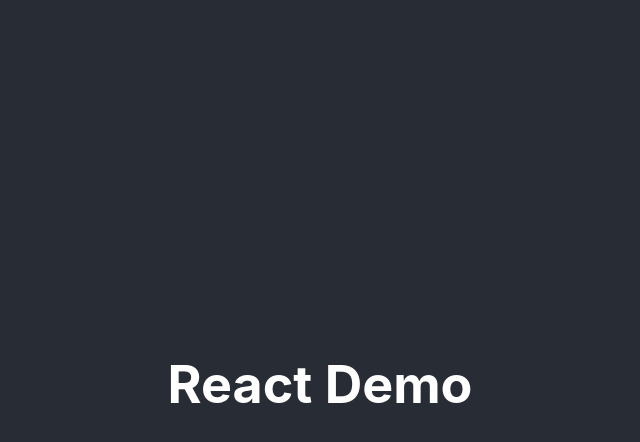
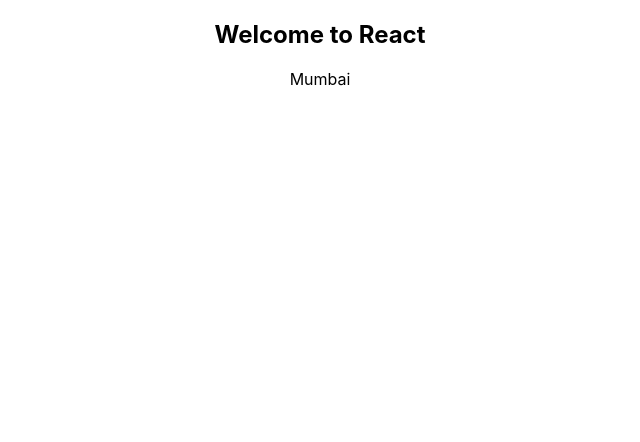
Before and after one commit to PankajBhakre/ReactDemoAPP, a React (Create React App) app in the folder demo/: page / in a window 1280 px wide. Shown: the top 442 px of the page, without its empty margins (320-960 px from the left). Built offline with nearby package versions, Linux system fonts and the light colour scheme.

Commit message:
State concept

```diff
--- a/demo/src/App.css
+++ b/demo/src/App.css
@@ -1,38 +1,3 @@
 .App {
   text-align: center;
 }
-
-.App-logo {
-  height: 40vmin;
-  pointer-events: none;
-}
-
-@media (prefers-reduced-motion: no-preference) {
-  .App-logo {
-    animation: App-logo-spin infinite 20s linear;
-  }
-}
-
-.App-header {
-  background-color: #282c34;
-  min-height: 100vh;
-  display: flex;
-  flex-direction: column;
-  align-items: center;
-  justify-content: center;
-  font-size: calc(10px + 2vmin);
-  color: white;
-}
-
-.App-link {
-  color: #61dafb;
-}
-
-@keyframes App-logo-spin {
-  from {
-    transform: rotate(0deg);
-  }
-  to {
-    transform: rotate(360deg);
-  }
-}
--- a/demo/src/App.js
+++ b/demo/src/App.js
@@ -1,4 +1,3 @@
-import logo from './logo.svg';
 import './App.css';
 
 function App() {
--- /dev/null
+++ b/demo/src/Components/Header/Header.css
@@ -0,0 +1,3 @@
+.title{
+    text-align: center;
+}
--- /dev/null
+++ b/demo/src/Components/Header/Header.js
@@ -0,0 +1,23 @@
+import React from 'react';
+import './Header.css';
+
+class Header extends React.Component{
+    constructor(){
+        super()
+        this.State = {       // state is special object
+            title:'Welcome to React',
+            city: 'Mumbai'
+        }
+    }
+    render() {
+      return (
+        <div className='title'>
+        <h2>{this.State.title}</h2>
+        <p>{this.State.city}</p>
+    </div>
+      );
+
+    }
+}
+
+export  default Header;
--- a/demo/src/index.js
+++ b/demo/src/index.js
@@ -1,12 +1,13 @@
 import React from 'react';
 import ReactDOM from 'react-dom';
 import './index.css';
-import App from './App';
+// import App from './App';
+import State from './Components/Header/Header.js';
 import reportWebVitals from './reportWebVitals';
 
 ReactDOM.render(
   <React.StrictMode>
-    <App />
+    <State />
   </React.StrictMode>,
   document.getElementById('root')
 );
```
